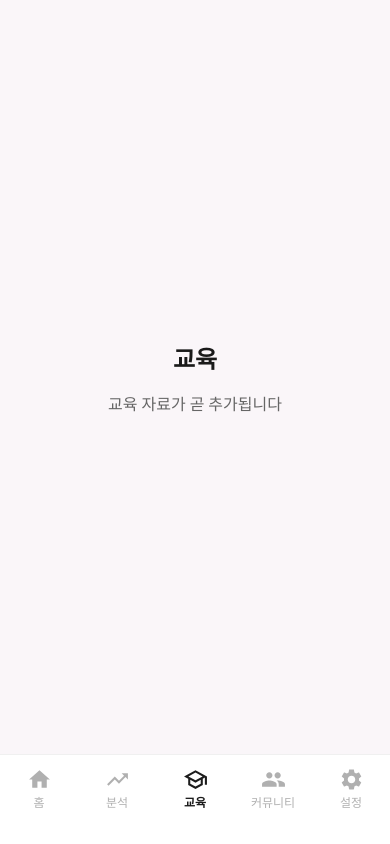
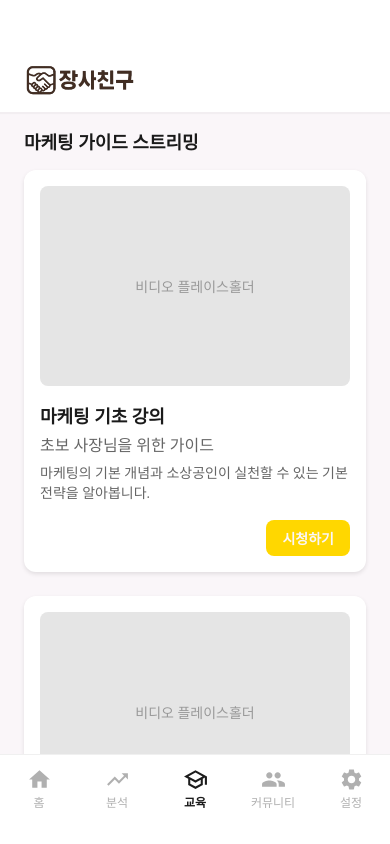
Before and after one commit to apkool12/JangsaFriend, a React Native app: screen /Education in a window 390 px wide. Built offline with nearby package versions, Linux system fonts and the light colour scheme; grey boxes are pictures that could not be loaded.

Commit message:
[Fix] - Update EducationScreen component

```diff
--- a/src/screens/EducationScreen.tsx
+++ b/src/screens/EducationScreen.tsx
@@ -1,6 +1,8 @@
-import React from "react";
+import React, { useState } from "react";
+import { ScrollView, TouchableOpacity, View } from "react-native";
 import styled from "styled-components/native";
 import { DefaultTheme } from "styled-components/native";
+import { Header, Card } from "../components";
 
 interface ThemedProps {
   theme: DefaultTheme;
@@ -9,33 +11,248 @@ interface ThemedProps {
 const Container = styled.View`
   flex: 1;
   background-color: ${(props: ThemedProps) => props.theme.colors.background};
-  align-items: center;
-  justify-content: center;
-  padding: ${(props: ThemedProps) => props.theme.spacing.lg}px;
 `;
 
-const Title = styled.Text`
+const ScrollContainer = styled.ScrollView`
+  flex: 1;
+`;
+
+const PageTitle = styled.Text`
   font-family: ${(props: ThemedProps) => props.theme.fontFamily.system};
-  font-size: ${(props: ThemedProps) => props.theme.fontSize.xl}px;
+  font-size: ${(props: ThemedProps) => props.theme.fontSize.xxl}px;
   font-weight: ${(props: ThemedProps) => props.theme.fontWeight.bold};
   color: ${(props: ThemedProps) => props.theme.colors.text};
   text-align: center;
+  margin-top: ${(props: ThemedProps) => props.theme.spacing.lg}px;
+  margin-bottom: ${(props: ThemedProps) => props.theme.spacing.xl}px;
 `;
 
-const Subtitle = styled.Text`
+const SectionTitle = styled.Text`
+  font-family: ${(props: ThemedProps) => props.theme.fontFamily.system};
+  font-size: ${(props: ThemedProps) => props.theme.fontSize.lg}px;
+  font-weight: ${(props: ThemedProps) => props.theme.fontWeight.bold};
+  color: ${(props: ThemedProps) => props.theme.colors.text};
+  margin-left: ${(props: ThemedProps) => props.theme.spacing.lg}px;
+  margin-right: ${(props: ThemedProps) => props.theme.spacing.lg}px;
+  margin-top: ${(props: ThemedProps) => props.theme.spacing.md}px;
+  margin-bottom: ${(props: ThemedProps) => props.theme.spacing.md}px;
+`;
+
+const VideoPlaceholder = styled.View`
+  width: 100%;
+  height: 200px;
+  background-color: ${(props: ThemedProps) => props.theme.colors.border};
+  border-radius: ${(props: ThemedProps) => props.theme.borderRadius.md}px;
+  margin-bottom: ${(props: ThemedProps) => props.theme.spacing.md}px;
+  align-items: center;
+  justify-content: center;
+`;
+
+const VideoPlaceholderText = styled.Text`
+  font-family: ${(props: ThemedProps) => props.theme.fontFamily.system};
+  font-size: ${(props: ThemedProps) => props.theme.fontSize.sm}px;
+  color: ${(props: ThemedProps) => props.theme.colors.textTertiary};
+`;
+
+const LectureTitle = styled.Text`
+  font-family: ${(props: ThemedProps) => props.theme.fontFamily.system};
+  font-size: ${(props: ThemedProps) => props.theme.fontSize.lg}px;
+  font-weight: ${(props: ThemedProps) => props.theme.fontWeight.bold};
+  color: ${(props: ThemedProps) => props.theme.colors.text};
+  margin-bottom: ${(props: ThemedProps) => props.theme.spacing.xs}px;
+`;
+
+const LectureSubtitle = styled.Text`
   font-family: ${(props: ThemedProps) => props.theme.fontFamily.system};
   font-size: ${(props: ThemedProps) => props.theme.fontSize.md}px;
   font-weight: ${(props: ThemedProps) => props.theme.fontWeight.regular};
   color: ${(props: ThemedProps) => props.theme.colors.textSecondary};
-  text-align: center;
-  margin-top: ${(props: ThemedProps) => props.theme.spacing.md}px;
+  margin-bottom: ${(props: ThemedProps) => props.theme.spacing.sm}px;
+`;
+
+const LectureDescription = styled.Text`
+  font-family: ${(props: ThemedProps) => props.theme.fontFamily.system};
+  font-size: ${(props: ThemedProps) => props.theme.fontSize.sm}px;
+  font-weight: ${(props: ThemedProps) => props.theme.fontWeight.regular};
+  color: ${(props: ThemedProps) => props.theme.colors.textSecondary};
+  line-height: 20px;
+  margin-bottom: ${(props: ThemedProps) => props.theme.spacing.md}px;
+`;
+
+const WatchButton = styled.TouchableOpacity`
+  background-color: ${(props: ThemedProps) => props.theme.colors.primary};
+  padding-left: ${(props: ThemedProps) => props.theme.spacing.md}px;
+  padding-right: ${(props: ThemedProps) => props.theme.spacing.md}px;
+  padding-top: ${(props: ThemedProps) => props.theme.spacing.sm}px;
+  padding-bottom: ${(props: ThemedProps) => props.theme.spacing.sm}px;
+  border-radius: ${(props: ThemedProps) => props.theme.borderRadius.md}px;
+  align-self: flex-end;
+`;
+
+const WatchButtonText = styled.Text`
+  font-family: ${(props: ThemedProps) => props.theme.fontFamily.system};
+  font-size: ${(props: ThemedProps) => props.theme.fontSize.sm}px;
+  font-weight: ${(props: ThemedProps) => props.theme.fontWeight.semibold};
+  color: ${(props: ThemedProps) => props.theme.colors.background};
+`;
+
+const ChecklistSection = styled.View`
+  margin-bottom: ${(props: ThemedProps) => props.theme.spacing.lg}px;
+`;
+
+const ChecklistTitle = styled.Text`
+  font-family: ${(props: ThemedProps) => props.theme.fontFamily.system};
+  font-size: ${(props: ThemedProps) => props.theme.fontSize.md}px;
+  font-weight: ${(props: ThemedProps) => props.theme.fontWeight.bold};
+  color: ${(props: ThemedProps) => props.theme.colors.text};
+  margin-bottom: ${(props: ThemedProps) => props.theme.spacing.sm}px;
+`;
+
+const ChecklistItem = styled.TouchableOpacity`
+  flex-direction: row;
+  align-items: center;
+  margin-bottom: ${(props: ThemedProps) => props.theme.spacing.sm}px;
+`;
+
+interface CheckboxProps extends ThemedProps {
+  checked: boolean;
+}
+
+const Checkbox = styled.View<CheckboxProps>`
+  width: 20px;
+  height: 20px;
+  border-width: 2px;
+  border-color: ${(props: CheckboxProps) =>
+    props.checked ? props.theme.colors.primary : props.theme.colors.border};
+  background-color: ${(props: CheckboxProps) =>
+    props.checked ? props.theme.colors.primary : "transparent"};
+  border-radius: ${(props: CheckboxProps) => props.theme.borderRadius.sm}px;
+  margin-right: ${(props: CheckboxProps) => props.theme.spacing.sm}px;
+  align-items: center;
+  justify-content: center;
+`;
+
+const Checkmark = styled.Text`
+  color: ${(props: ThemedProps) => props.theme.colors.text};
+  font-size: 12px;
+  font-weight: bold;
+`;
+
+const ChecklistItemText = styled.Text`
+  font-family: ${(props: ThemedProps) => props.theme.fontFamily.system};
+  font-size: ${(props: ThemedProps) => props.theme.fontSize.sm}px;
+  font-weight: ${(props: ThemedProps) => props.theme.fontWeight.regular};
+  color: ${(props: ThemedProps) => props.theme.colors.text};
+  flex: 1;
+  line-height: 18px;
 `;
 
 const EducationScreen = () => {
+  const [budgetChecklist, setBudgetChecklist] = useState([
+    {
+      id: 1,
+      text: "매출 대비 마케팅 예산 비율 설정 (5-10% 권장)",
+      checked: false,
+    },
+    { id: 2, text: "채널별 예산 배분 계획", checked: false },
+    { id: 3, text: "성과 측정 지표 설정", checked: false },
+    { id: 4, text: "월별/분기별 예산 조정 계획", checked: false },
+  ]);
+
+  const [contentChecklist, setContentChecklist] = useState([
+    { id: 1, text: "타겟 고객 페르소나 정의", checked: false },
+    { id: 2, text: "업종별 효과적인 콘텐츠 형식 선택", checked: false },
+    { id: 3, text: "주간 콘텐츠 일정 계획", checked: false },
+    { id: 4, text: "고객 반응 분석 및 피드백 반영", checked: false },
+  ]);
+
+  const toggleBudgetChecklist = (id: number) => {
+    setBudgetChecklist((prev) =>
+      prev.map((item) =>
+        item.id === id ? { ...item, checked: !item.checked } : item
+      )
+    );
+  };
+
+  const toggleContentChecklist = (id: number) => {
+    setContentChecklist((prev) =>
+      prev.map((item) =>
+        item.id === id ? { ...item, checked: !item.checked } : item
+      )
+    );
+  };
+
+  const handleWatchPress = (lecture: string) => {
+    console.log(`${lecture} 시청하기 버튼이 클릭되었습니다!`);
+  };
+
   return (
     <Container>
-      <Title>교육</Title>
-      <Subtitle>교육 자료가 곧 추가됩니다</Subtitle>
+      <Header />
+      <ScrollContainer showsVerticalScrollIndicator={false}>
+        <SectionTitle>마케팅 가이드 스트리밍</SectionTitle>
+        <Card style={{ marginHorizontal: 24, marginBottom: 24 }}>
+          <VideoPlaceholder>
+            <VideoPlaceholderText>비디오 플레이스홀더</VideoPlaceholderText>
+          </VideoPlaceholder>
+          <LectureTitle>마케팅 기초 강의</LectureTitle>
+          <LectureSubtitle>초보 사장님을 위한 가이드</LectureSubtitle>
+          <LectureDescription>
+            마케팅의 기본 개념과 소상공인이 실천할 수 있는 기본 전략을
+            알아봅니다.
+          </LectureDescription>
+          <WatchButton onPress={() => handleWatchPress("마케팅 기초 강의")}>
+            <WatchButtonText>시청하기</WatchButtonText>
+          </WatchButton>
+        </Card>
+
+        <Card style={{ marginHorizontal: 24, marginBottom: 24 }}>
+          <VideoPlaceholder>
+            <VideoPlaceholderText>비디오 플레이스홀더</VideoPlaceholderText>
+          </VideoPlaceholder>
+          <LectureTitle>SNS 마케팅 활용법</LectureTitle>
+          <LectureSubtitle>인스타그램/페이스북 활용 가이드</LectureSubtitle>
+          <LectureDescription>
+            소셜 미디어를 활용한 효과적인 마케팅 전략과 실천 방법을 알아봅니다.
+          </LectureDescription>
+          <WatchButton onPress={() => handleWatchPress("SNS 마케팅 활용법")}>
+            <WatchButtonText>시청하기</WatchButtonText>
+          </WatchButton>
+        </Card>
+
+        <SectionTitle>실시간 팁 & 체크리스트</SectionTitle>
+        <Card style={{ marginHorizontal: 24, marginBottom: 24 }}>
+          <ChecklistSection>
+            <ChecklistTitle>예산 짜기 체크리스트</ChecklistTitle>
+            {budgetChecklist.map((item) => (
+              <ChecklistItem
+                key={item.id}
+                onPress={() => toggleBudgetChecklist(item.id)}
+              >
+                <Checkbox checked={item.checked}>
+                  {item.checked && <Checkmark>✓</Checkmark>}
+                </Checkbox>
+                <ChecklistItemText>{item.text}</ChecklistItemText>
+              </ChecklistItem>
+            ))}
+          </ChecklistSection>
+
+          <ChecklistSection>
+            <ChecklistTitle>콘텐츠 제작 팁</ChecklistTitle>
+            {contentChecklist.map((item) => (
+              <ChecklistItem
+                key={item.id}
+                onPress={() => toggleContentChecklist(item.id)}
+              >
+                <Checkbox checked={item.checked}>
+                  {item.checked && <Checkmark>✓</Checkmark>}
+                </Checkbox>
+                <ChecklistItemText>{item.text}</ChecklistItemText>
+              </ChecklistItem>
+            ))}
+          </ChecklistSection>
+        </Card>
+      </ScrollContainer>
     </Container>
   );
 };
```
